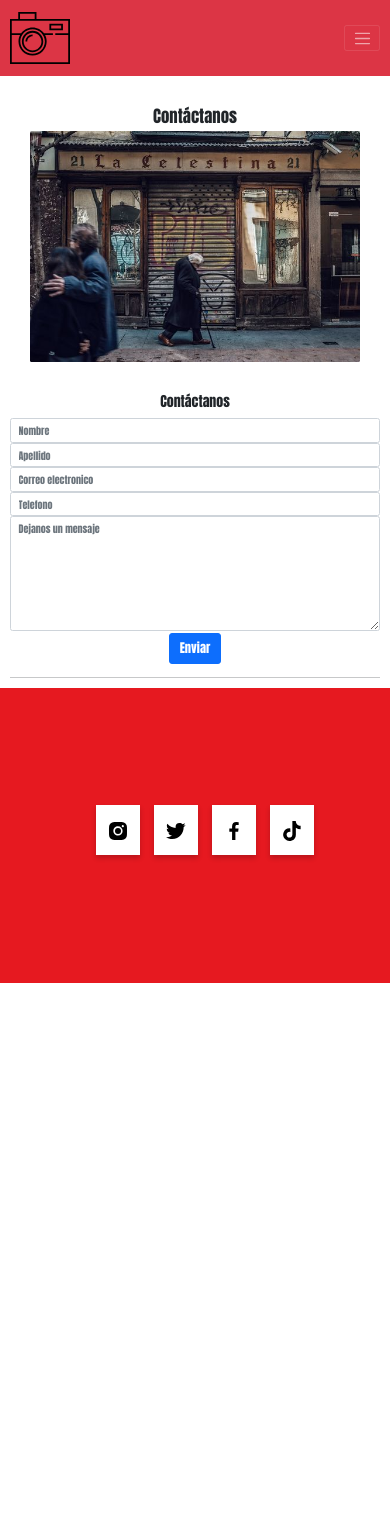
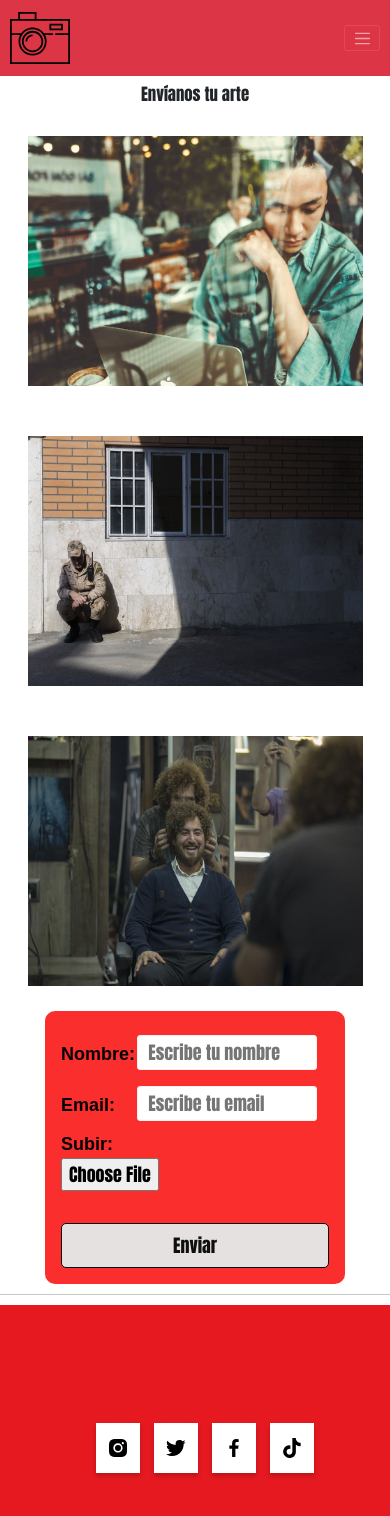
Before and after one commit to soyalevz/my-first-project, a website: page assets/pages/contacto.html in a window 390 px wide. Before the commit the page ends 983 px from the top, so only its background shows below. Drawn offline with Linux system fonts and the light colour scheme.

Commit message:
Agregando formulario

```diff
--- a/assets/pages/contacto.html
+++ b/assets/pages/contacto.html
@@ -41,70 +41,35 @@
       </nav>
     </header>
 
-    <section class="card-group p-5">
-      <div class="mayor d-block mx-auto">
-        <h2 class="text-center">Contáctanos</h2>
-        <img src="../img/mayor.jpg" class="card-img" alt="hombre-mayor" />
-      </div>
+
+
+    <section  class="contacto container">
+      <h2 class="title-contacto">Envíanos tu arte</h2>
+      <div class="row">
+        <div class="col-lg-4 col-md-6 col-sm-12">
+          <img src="../img/contacto1.jpg" alt="gato-y-perro" />
+        </div>
+        <div class="col-lg-4 col-md-6 col-sm-12">
+          <img src="../img/soldado.jpg" alt="mujer-fumando" />
+        </div>
+        <div class="col-lg-4 col-md-6 col-sm-12">
+          <img src="../img/contacto2.jpg" alt="comida-de-bangok" />
+        </div>
     </section>
 
-    <div class="container">
-      <div class="row">
-        <div class="col-md-12">
-          <div class="well well-sm">
-            <form class="form-horizontal" method="post">
-              <fieldset>
-                <legend class="text-center header">Contáctanos</legend>
+    <article>
+      <form class="formulario" action="get">
+        <label for="nombre">Nombre:</label>
+        <input type="text" name="nombre" placeholder="Escribe tu nombre">
+        <label for="email">Email:</label>
+        <input type="email" name="email" placeholder="Escribe tu email">
+        <label for="file">Subir:</label>
+        <input type="file" id="miArchivo">
+        <button>Enviar</button>
+      </form>
+      <hr>
+    </article>
 
-                <div class="form-group">
-                  <span class="col-md-1 col-md-offset-2 text-center"><i class="fa fa-user bigicon"></i></span>
-                  <div class="col-md-8">
-                    <input id="fname" name="name" type="text" placeholder="Nombre" class="form-control" />
-                  </div>
-                </div>
-                <div class="form-group">
-                  <span class="col-md-1 col-md-offset-2 text-center"><i class="fa fa-user bigicon"></i></span>
-                  <div class="col-md-8">
-                    <input id="lname" name="name" type="text" placeholder="Apellido" class="form-control" />
-                  </div>
-                </div>
-
-                <div class="form-group">
-                  <span class="col-md-1 col-md-offset-2 text-center"><i class="fa fa-envelope-o bigicon"></i></span>
-                  <div class="col-md-8">
-                    <input id="email" name="email" type="text" placeholder="Correo electronico" class="form-control" />
-                  </div>
-                </div>
-
-                <div class="form-group">
-                  <span class="col-md-1 col-md-offset-2 text-center"><i class="fa fa-phone-square bigicon"></i></span>
-                  <div class="col-md-8">
-                    <input id="phone" name="phone" type="text" placeholder="Telefono" class="form-control" />
-                  </div>
-                </div>
-
-                <div class="form-group">
-                  <span class="col-md-1 col-md-offset-2 text-center"><i class="fa fa-pencil-square-o bigicon"></i></span>
-                  <div class="col-md-8">
-                    <textarea class="form-control" id="message" name="message" placeholder="Dejanos un mensaje"
-                      rows="7"></textarea>
-                  </div>
-                </div>
-
-                <div class="form-group p-1">
-                  <div class="col-md-12 text-center">
-                    <button type="submit" class="btn btn-primary btn-lg">
-                      Enviar
-                    </button>
-                  </div>
-                </div>
-              </fieldset>
-            </form>
-          </div>
-        </div>
-      </div>
-      <hr />
-    </div>
 
     <footer class="footer">
         <div class="redes-container">
--- /dev/null
+++ b/assets/scss/_contacto.scss
@@ -0,0 +1,70 @@
+/* Sección contacto */
+
+.title-contacto {
+    text-align: center;
+    margin: 2%;
+}
+
+.contacto {
+    .col-lg-4 {
+        margin: 0;
+        padding: 25px;
+    }
+
+    img {
+        width: 100%;
+        height: 250px;
+
+        &:hover {
+           border: 5px solid #bf4141;
+           size: 100%;
+        }
+    }
+}
+
+.formulario {
+   width: 300px;
+   padding: 16px;
+   border-radius: 10px;
+   margin: auto;
+   background-color: rgb(251, 46, 46);
+
+   & label {
+       width: 72px;
+       font-weight: bold;
+       display: inline-block;
+       color: rgb(5, 5, 5);
+       font-family: Arial, Helvetica, sans-serif;
+   }
+
+   & input[type="text"],
+   & input[type="email"] {
+       width: 180px;
+       padding: 3px 10px;
+       border: 1px solid rgb(251, 240, 240);
+       border-radius: 3px;
+       background-color: rgb(255, 255, 255);
+       margin: 8px 0;
+       display: inline-block;
+
+   }
+
+   #miArchivo{
+       color: transparent;
+   }
+
+   & button {
+       width: 100%;
+       padding: 8px 16px;
+       margin-top: 32px;
+       border: 1px solid rgb(6, 6, 6);
+       border-radius: 5px;
+       display: block;
+       color: rgb(15, 15, 15);
+       background-color: rgb(230, 225, 225);
+
+       & button:hover {
+           cursor: pointer;
+       }
+   }
+}
--- a/assets/scss/_galeria.scss
+++ b/assets/scss/_galeria.scss
@@ -1,14 +1,6 @@
 /*Sección galeria */
 
-.servicesTwo {
-    text-align: center;
-
-    li {
-        list-style: none;
-    }
-}
-
-#galeria {
+.galeria {
     .col-lg-4 {
         margin: 0;
         padding: 25px;
--- a/assets/scss/_productos.scss
+++ b/assets/scss/_productos.scss
@@ -3,7 +3,7 @@
 .logo {
     width: 30%;
     margin-left: 40%;
-    padding: 5%;
+    padding: 2%;
 }
 
 .card-img-top {
@@ -12,34 +12,30 @@
 }
 
 .card-title {
+    font-size: 16px;
     text-align: center;
+    font-family: Arial, Helvetica, sans-serif;
+    font-weight: bold;
 }
 
 .card-text {
     text-align: justify;
-    font-size: 20px;
+    font-size: 15px;
     font-family: Arial, Helvetica, sans-serif;
+    margin: 7%;
 }
 
-.card-body a {
-    text-decoration: none;
-    list-style: none;
-    color: white;
-    border: medium solid brown;
-    background-color: brown;
-    margin-left: 40%;
-    font-family: Impact, Haettenschweiler, 'Arial Narrow Bold', sans-serif;
+.cardButton{
+ text-decoration: none;
+ position: absolute;
+ bottom: 1px;
+ margin-left: 35%;
+ text-align: center;
 
-    &:hover {
-        border-radius: 10%;
-        background-color: gray;
-        color: black;
+ color: brown;
 
-    }
 
-    &:hover {
-        fill-opacity: (30%);
-        background-color: gray;
-        font-size: 20px;
-    }
+ &:hover {
+     color: gray;
+ }
 }
--- a/assets/scss/_servicios.scss
+++ b/assets/scss/_servicios.scss
@@ -8,7 +8,7 @@
     }
 }
 
-#servicios {
+.servicios {
     .col-lg-4 {
         margin: 0;
         padding: 25px;
@@ -22,8 +22,6 @@
            border: 5px solid #bf4141;
            size: 100%;
         }
-
-
     }
 
 
--- a/assets/scss/style.scss
+++ b/assets/scss/style.scss
@@ -86,4 +86,5 @@ body {
 @import"./galeria";
 @import"./productos";
 @import"./servicios";
+@import "./contacto";
 @import"./footer";
--- a/package.json
+++ b/package.json
@@ -17,5 +17,9 @@
   "bugs": {
     "url": "https://github.com/soyalevz/my-first-project/issues"
   },
-  "homepage": "https://github.com/soyalevz/my-first-project#readme"
+  "homepage": "https://github.com/soyalevz/my-first-project#readme",
+  "devDependencies": {
+    "node-sass": "^7.0.1",
+    "nodemon": "^2.0.16"
+  }
 }
```
Also changed, not shown: assets/pages/galeria.html (+1 -1 lines), assets/pages/productos.html (+9 -10 lines), assets/pages/servicios.html (+1 -1 lines), index.html (+3 -3 lines), assets/css/style.css, assets/img/contacto1.jpg (added), assets/img/contacto2.jpg (added), 1 other file.
